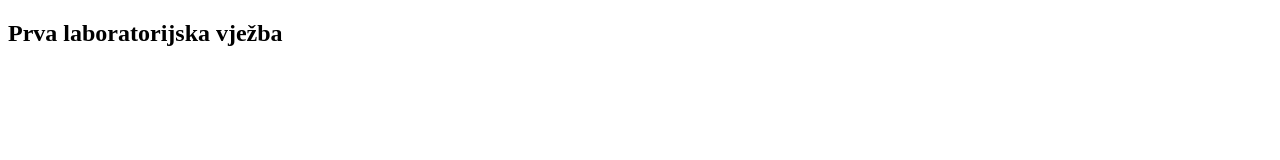
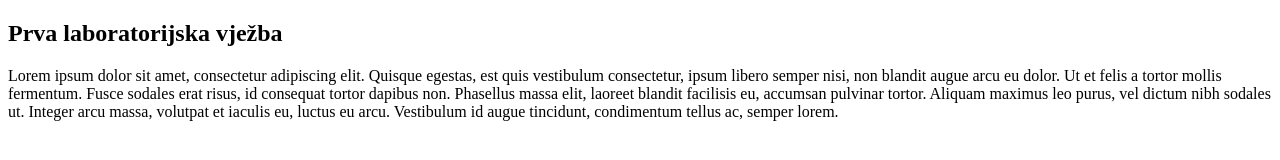
Before and after one commit to josip555/tpiuo, a plain HTML site: page index.html in a window 1280 px wide. Drawn offline with Linux system fonts and the light colour scheme.

Commit message:
izmijenjen index.html

```diff
--- a/index.html
+++ b/index.html
@@ -8,5 +8,12 @@
 </head>
 <body>
     <h2>Prva laboratorijska vježba</h2>
+    <p>
+        Lorem ipsum dolor sit amet, consectetur adipiscing elit. Quisque egestas, est quis vestibulum consectetur,
+       ipsum libero semper nisi, non blandit augue arcu eu dolor. Ut et felis a tortor mollis fermentum. Fusce
+       sodales erat risus, id consequat tortor dapibus non. Phasellus massa elit, laoreet blandit facilisis eu,
+       accumsan pulvinar tortor. Aliquam maximus leo purus, vel dictum nibh sodales ut. Integer arcu massa,
+       volutpat et iaculis eu, luctus eu arcu. Vestibulum id augue tincidunt, condimentum tellus ac, semper lorem.
+    </p>
 </body>
 </html>
```
